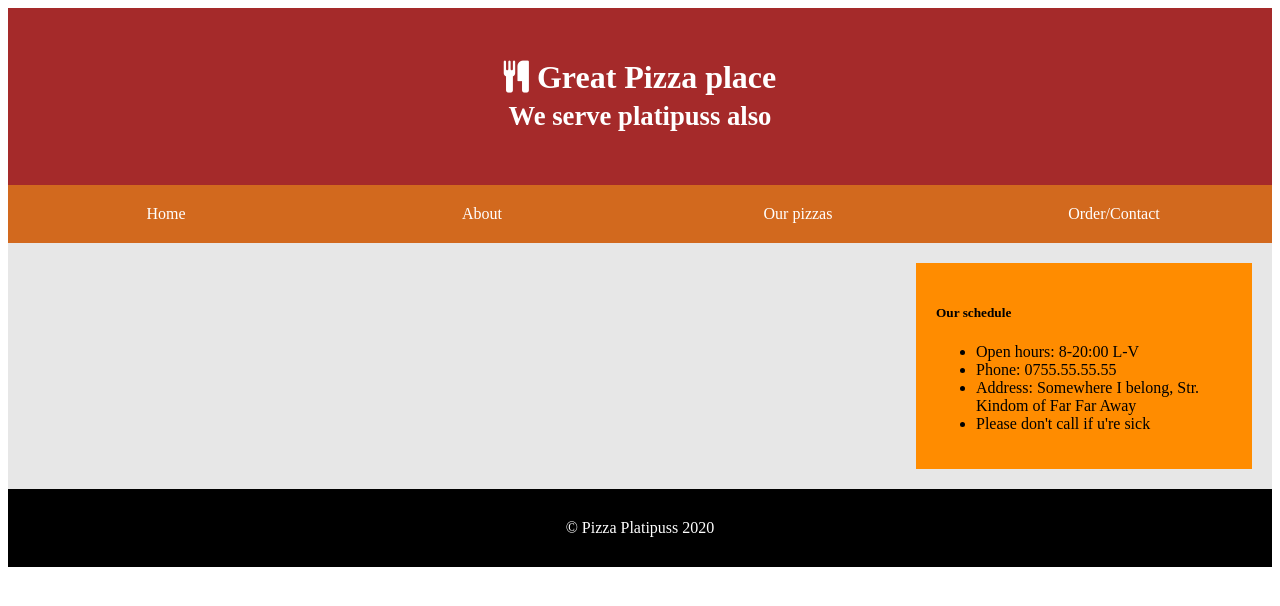
After one commit to mirceaagr/ensta-web-dev, a PHP site: page /contact.html in a window 1280 px wide. The commit adds this page. Shown: the top 606 px of the page. Run offline with PHP 8.4, Linux system fonts and the light colour scheme.

Commit message:
Add contact page

```diff
--- /dev/null
+++ b/2020/contact.html
@@ -0,0 +1,60 @@
+<!DOCTYPE html>
+<!--[if lt IE 7]>      <html class="no-js lt-ie9 lt-ie8 lt-ie7"> <![endif]-->
+<!--[if IE 7]>         <html class="no-js lt-ie9 lt-ie8"> <![endif]-->
+<!--[if IE 8]>         <html class="no-js lt-ie9"> <![endif]-->
+<!--[if gt IE 8]><!--> <html class="no-js"> <!--<![endif]-->
+    <head>
+        <meta charset="utf-8">
+        <meta http-equiv="X-UA-Compatible" content="IE=edge">
+        <title>Pizza</title>
+        <meta name="description" content="best pizza place in town that serves platipuss also">
+        <meta name="viewport" content="width=device-width, initial-scale=1">
+        <link rel="stylesheet" href="./style.css">
+        <link href="https://stackpath.bootstrapcdn.com/font-awesome/4.7.0/css/font-awesome.min.css" rel="stylesheet" integrity="sha384-wvfXpqpZZVQGK6TAh5PVlGOfQNHSoD2xbE+QkPxCAFlNEevoEH3Sl0sibVcOQVnN" crossorigin="anonymous">
+
+
+    </head>
+    <!-- onload="alert('Closed because virus')" -->
+    <body >
+        <!--[if lt IE 7]>
+            <p class="browsehappy">You are using an <strong>outdated</strong> browser. Please <a href="#">upgrade your browser</a> to improve your experience.</p>
+        <![endif]-->
+
+        <!--
+            <header> <footer> <aside> <main> <section> <article> <nav> <details>
+         -->
+         <header>
+            <h1>
+                <i class="fa fa-cutlery" aria-hidden="true"></i> Great Pizza place <br>
+                <small> We serve platipuss also</small>
+            </h1>
+
+         </header>
+         <nav>
+             <a href="#">Home</a>
+             <a href="#">About</a>
+             <a href="#">Our pizzas</a>
+             <a href="./contact.html">Order/Contact</a>
+         </nav>
+         <main>
+            <section>
+
+
+            </section>
+            <aside>
+                <h5>Our schedule</h5>
+                <ul>
+                    <li>Open hours: 8-20:00 L-V</li>
+                    <li>Phone: 0755.55.55.55</li>
+                    <li>Address: Somewhere I belong, Str. Kindom of Far Far Away</li>
+                    <li>Please don't call if u're sick</li>
+                </ul>
+
+            </aside>
+         </main>
+         <footer>
+             &copy; Pizza Platipuss 2020
+         </footer>
+
+    </body>
+</html>
--- a/2020/style.css
+++ b/2020/style.css
@@ -1,7 +1,6 @@
 /* Header style */
 
 header{
-    width:100%;
     text-align:center;
     padding:30px;
     background-color: brown; /*rgb(255,0,0) #ff0000*/
@@ -49,18 +48,37 @@ article img{
     width:100%;
 }
 
+.image-container{
+    width:100%;
+    height:400px;
+    overflow:hidden;
+}
+
+.price{
+    font-size:2em;
+    color:darkred;
+    margin-bottom:30px;
+}
+
+.cart-btn{
+    background-color: red;
+    color:white;
+    text-decoration: none;
+    font-size:1.2em;
+    padding:10px;
+}
+
 aside{
     flex:1;
+    padding:20px;
+    background-color:darkorange;
 }
 
-/* h1, h2{
+/* Footer */
+
+footer{
+    background-color:black;
     color:white;
-} */
-
-#id{
-
+    text-align:center;
+    padding:30px;
 }
-
-.class{
-
-}
```
Also changed, not shown: 2020/index3.html (+18 -8 lines).
